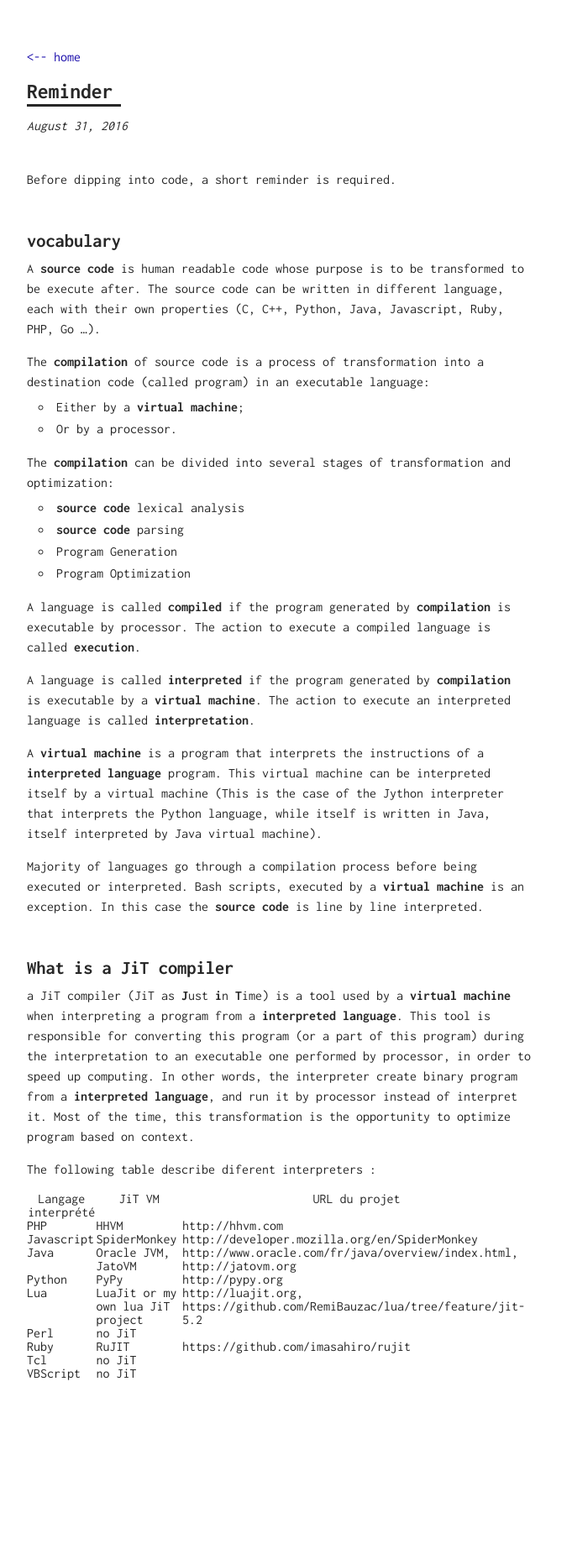
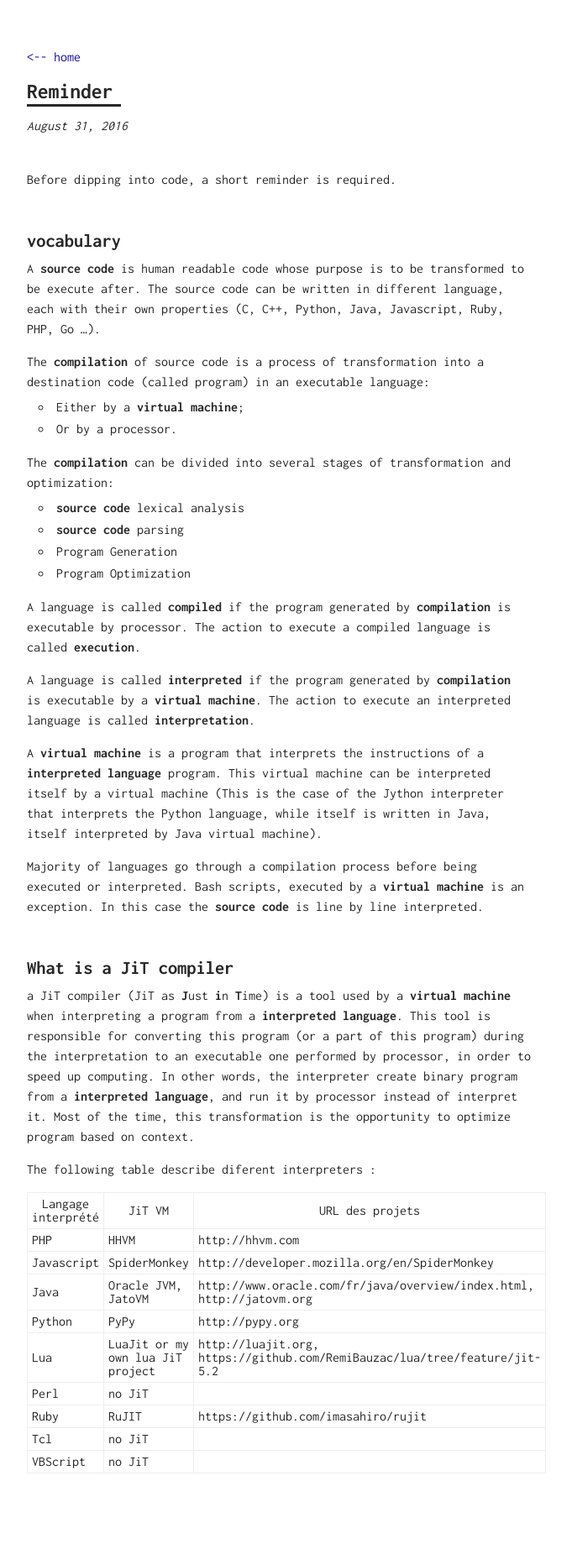
Before and after one commit to RemiBauzac/jit, a Jekyll site: the page built from docs/_posts/2016-08-31-reminder.markdown, in a window 1280 px wide. Shown: the whole page at 84% size, without its empty margins (308-989 px from the left). Built offline with Jekyll 4.4.1, drawn with Linux system fonts in a browser that asks for light colours; before the commit the page ends 1734 px from its top, so only the background shows below that.

Commit message:
Add table css

```diff
--- a/docs/_posts/2016-08-31-reminder.markdown
+++ b/docs/_posts/2016-08-31-reminder.markdown
@@ -43,7 +43,7 @@ Most of the time, this transformation is the opportunity to optimize program bas
 The following table describe diferent interpreters :
 
 
-| Langage interprété   | JiT VM |  URL du projet |
+| Langage interprété   | JiT VM |  URL des projets |
 |----------------------|--------|----------------|
 | PHP |  HHVM | http://hhvm.com |
 | Javascript | SpiderMonkey  | http://developer.mozilla.org/en/SpiderMonkey |
--- a/docs/assets/css/main.scss
+++ b/docs/assets/css/main.scss
@@ -46,7 +46,14 @@ ul {
 		}
 	}
 }
-
+table, th, td {
+	border: 1px solid $color-grey;
+	border-spacing: 0;
+	vertical-align: middle;
+}
+th, td {
+	padding: 5px;
+}
 
 .wrapper {
 	max-width: 600px;
```
